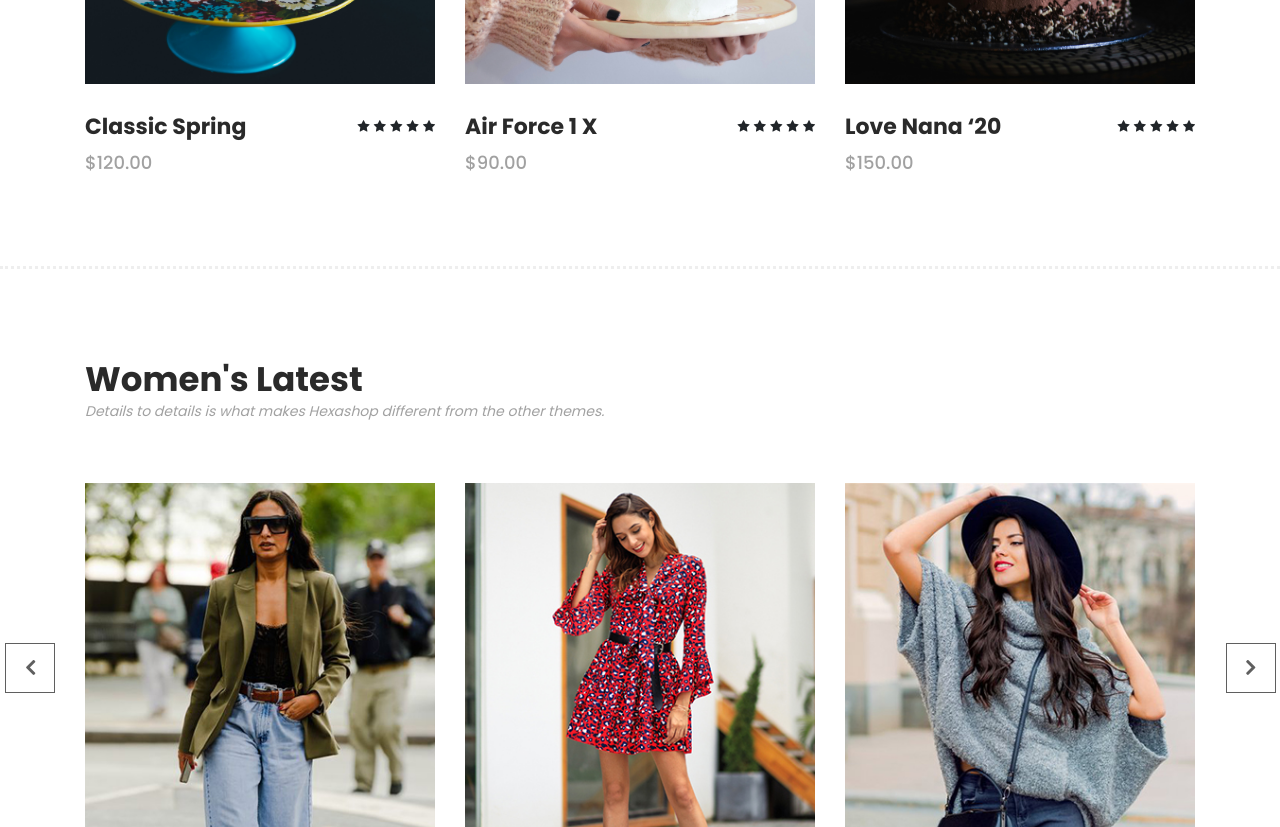
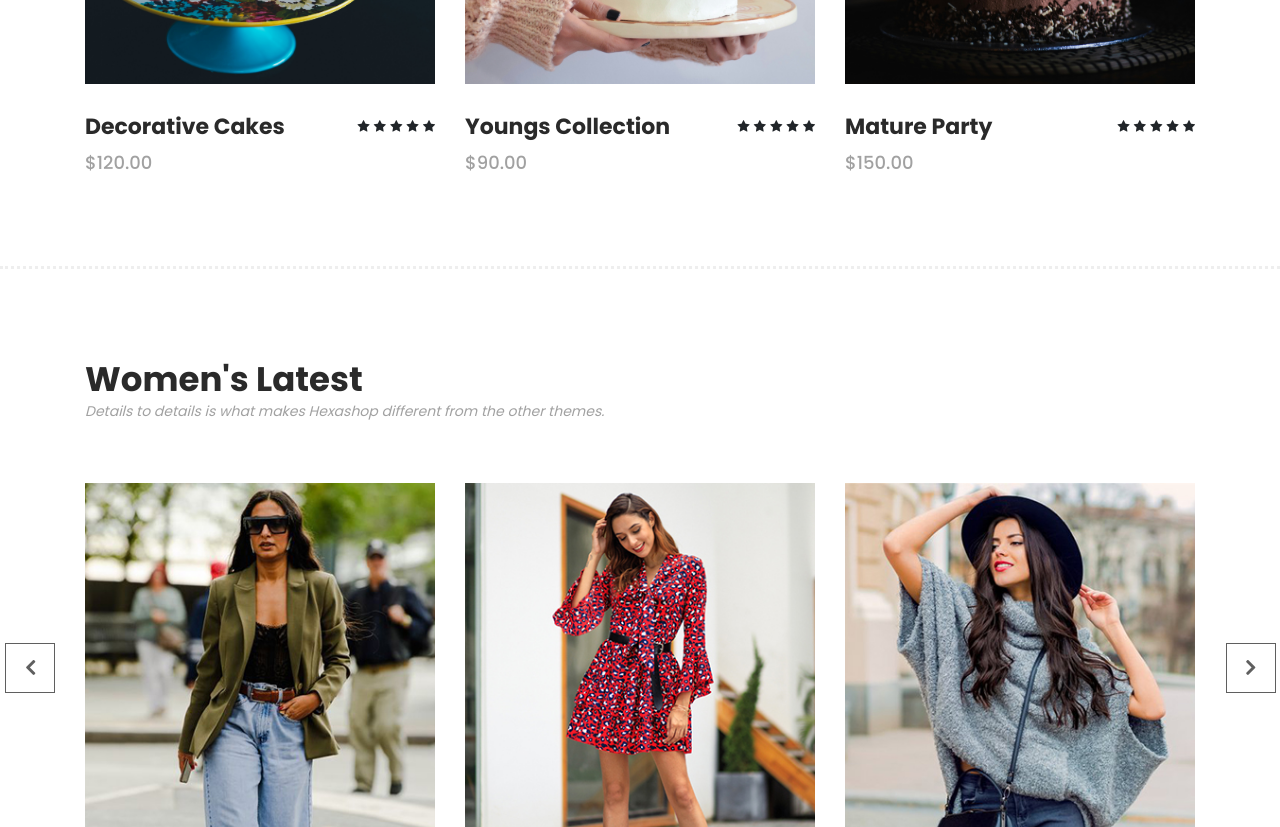
Before and after one commit to sana20020308/Cakery-Palace-official-website, a plain HTML site: page index.html in a window 1280 px wide. Shown: the part 1180-2007 px from the top of the page. Drawn offline with Linux system fonts and the light colour scheme.

Commit message:
edited some functions

```diff
--- a/index.html
+++ b/index.html
@@ -224,7 +224,7 @@
                                     <img src="assets/images/B-cake-01.jpg" alt="">
                                 </div>
                                 <div class="down-content">
-                                    <h4>Classic Spring</h4>
+                                    <h4>Decorative Cakes</h4>
                                     <span>$120.00</span>
                                     <ul class="stars">
                                         <li><i class="fa fa-star"></i></li>
@@ -247,7 +247,7 @@
                                     <img src="assets/images/B-cake-02.jpg" alt="">
                                 </div>
                                 <div class="down-content">
-                                    <h4>Air Force 1 X</h4>
+                                    <h4>Youngs Collection</h4>
                                     <span>$90.00</span>
                                     <ul class="stars">
                                         <li><i class="fa fa-star"></i></li>
@@ -270,7 +270,7 @@
                                     <img src="assets/images/B-cake-03.jpg" alt="">
                                 </div>
                                 <div class="down-content">
-                                    <h4>Love Nana ‘20</h4>
+                                    <h4>Mature Party</h4>
                                     <span>$150.00</span>
                                     <ul class="stars">
                                         <li><i class="fa fa-star"></i></li>
@@ -293,7 +293,7 @@
                                     <img src="assets/images/B-cake-04.jpg" alt="">
                                 </div>
                                 <div class="down-content">
-                                    <h4>Classic Spring</h4>
+                                    <h4>Professional Gatherngs</h4>
                                     <span>$120.00</span>
                                     <ul class="stars">
                                         <li><i class="fa fa-star"></i></li>
```
